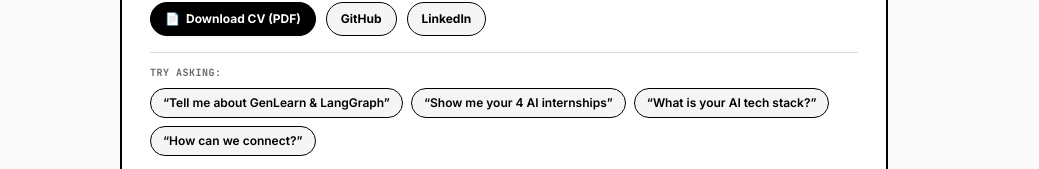
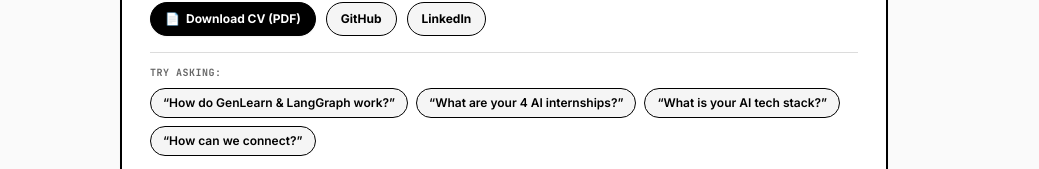
Before and after one commit to zFoudaz/portfolio, a Next.js app: page / in a window 1280 px wide. Shown: the part 302-471 px from the top of the page, without its empty margins (120-1159 px from the left). Built offline with nearby package versions, Linux system fonts and the light colour scheme.

Commit message:
fix: refine starter prompt wording so button role queries stay unambiguous

```diff
--- a/src/components/PortfolioChat.tsx
+++ b/src/components/PortfolioChat.tsx
@@ -10,8 +10,8 @@ import { TOPIC_OPTIONS, PORTFOLIO_DATA, matchTopicFromInput } from '@/data/portf
 import { TopicId, ChatMessageItem } from '@/types/portfolio';
 
 const STARTER_PROMPTS = [
-  'Tell me about GenLearn & LangGraph',
-  'Show me your 4 AI internships',
+  'How do GenLearn & LangGraph work?',
+  'What are your 4 AI internships?',
   'What is your AI tech stack?',
   'How can we connect?',
 ];
```
Also changed, not shown: 1 other file (tests, documents, lock files or other folders).
